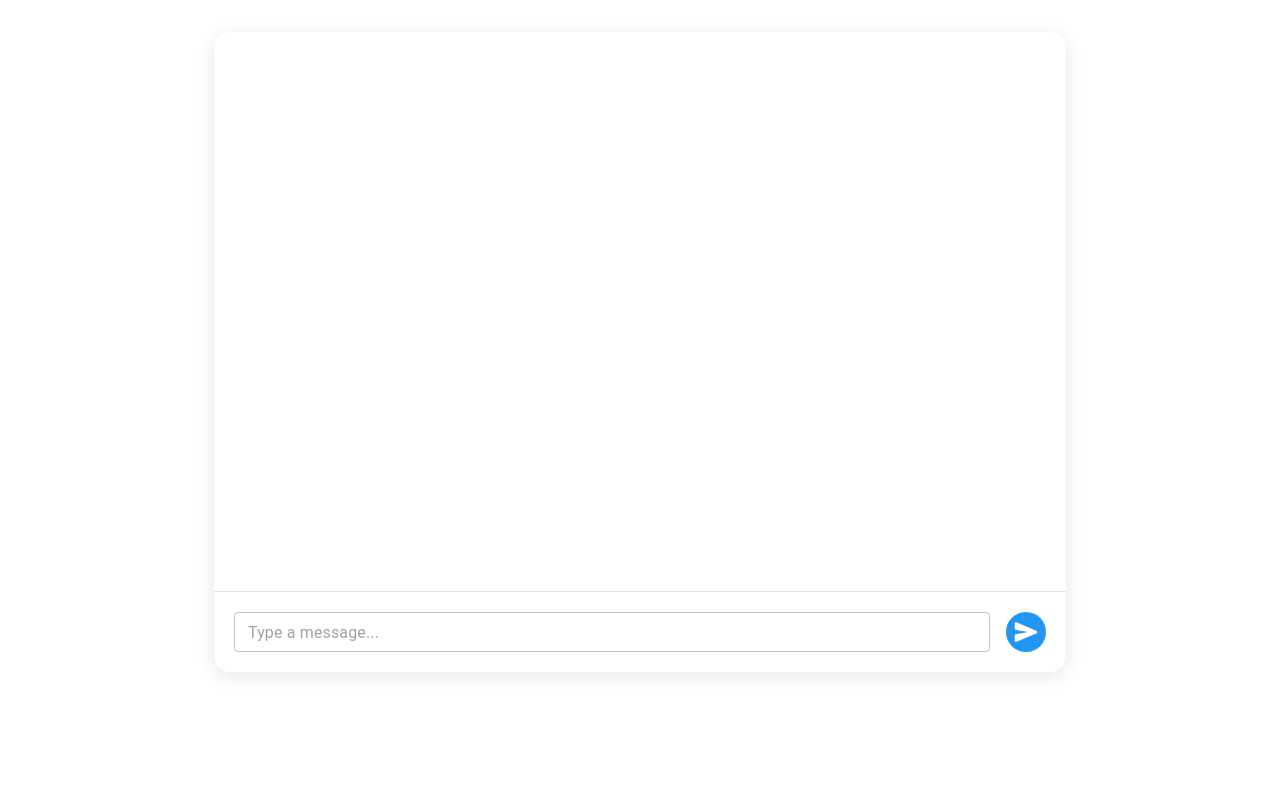
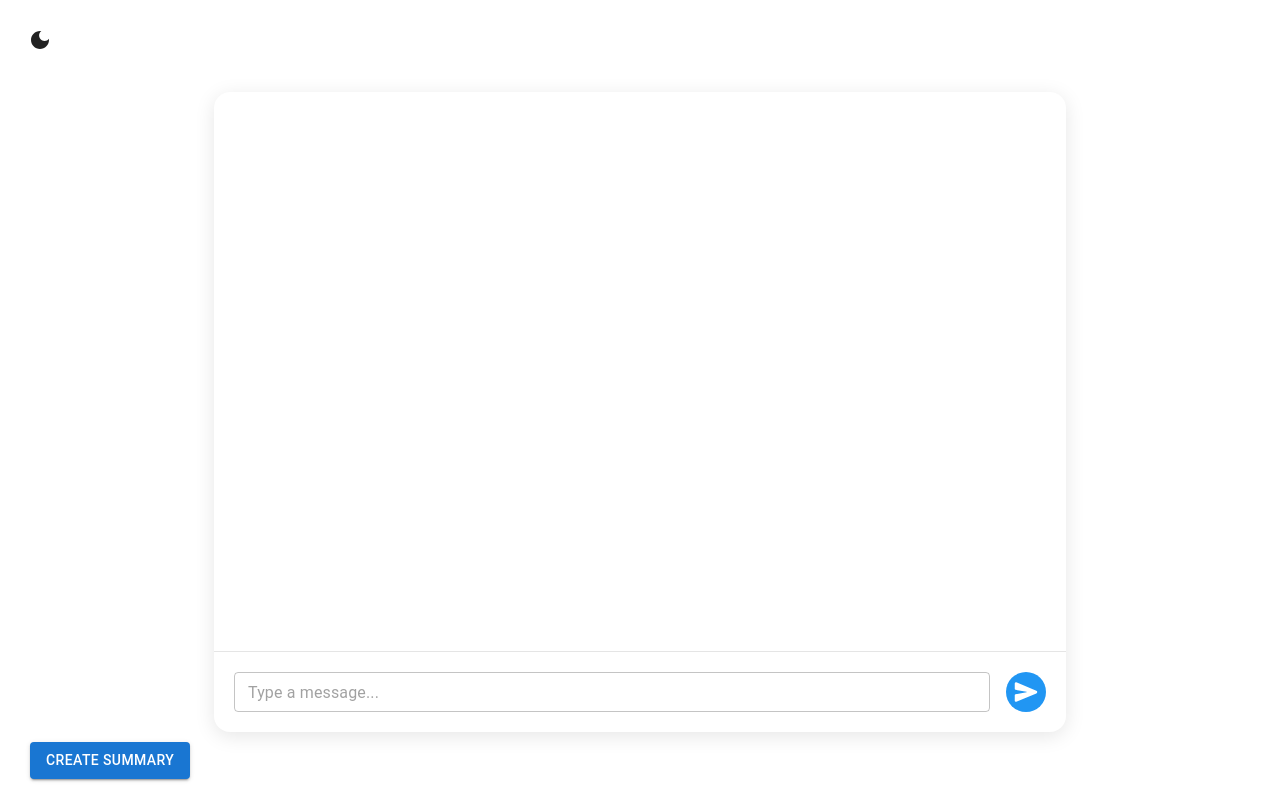
Before and after one commit to andranik-agamalian/socraticAi, a React (Vite) app in the folder client/: page / in a window 1280 px wide. Built offline with nearby package versions, Linux system fonts and the light colour scheme.

Commit message:
added a dark toggle + summary button

```diff
--- a/client/package.json
+++ b/client/package.json
@@ -13,6 +13,7 @@
   "dependencies": {
     "@emotion/react": "^11.14.0",
     "@emotion/styled": "^11.14.0",
+    "@mui/icons-material": "^6.4.1",
     "@mui/material": "^6.4.1",
     "react": "^18.3.1",
     "react-dom": "^18.3.1",
--- a/client/src/App.tsx
+++ b/client/src/App.tsx
@@ -1,26 +1,49 @@
-import ChatPage from "components/ChatPage";
+import { useState } from 'react';
+import ChatPage from 'components/ChatPage';
 import { v4 as uuidv4 } from 'uuid';
+import { ThemeProvider } from '@mui/material/styles';
+import CssBaseline from '@mui/material/CssBaseline';
+import { lightTheme, darkTheme } from './components/createTheme';
 
+// MUI Components & Icons
+import IconButton from '@mui/material/IconButton';
+import DarkModeIcon from '@mui/icons-material/DarkMode';
+import LightModeIcon from '@mui/icons-material/LightMode';
+
+// Generate or retrieve a unique session ID
 const getSessionId = (): string => {
   let sessionId: string | null = localStorage.getItem('sessionId');
 
-  // Generate a new sessionId if it doesn't exist or if it's null
   if (!sessionId || sessionId === 'null') {
-    sessionId = uuidv4(); // Generate a new sessionId
-    localStorage.setItem('sessionId', sessionId as string);
+    sessionId = uuidv4();
+    localStorage.setItem('sessionId', sessionId);
   }
-
-  return sessionId as string;
+  return sessionId;
 };
-
 
 const sessionId = getSessionId();
 
 function App() {
+  const [isDarkMode, setIsDarkMode] = useState(false);
+
+  // Toggle between light/dark mode
+  const toggleDarkMode = () => {
+    setIsDarkMode((prevMode) => !prevMode);
+  };
+
   return (
-    <>
-      <ChatPage sessionId={sessionId} />
-    </>
+    <ThemeProvider theme={isDarkMode ? darkTheme : lightTheme}>
+      <CssBaseline />
+      <div style={{  margin: '20px' }}>
+        {/* Icon Button to Toggle Dark/Light Mode */}
+        <IconButton onClick={toggleDarkMode} color="inherit">
+          {isDarkMode ? <LightModeIcon /> : <DarkModeIcon />}
+        </IconButton>
+
+        {/* Your Chat Page */}
+        <ChatPage sessionId={sessionId} />
+      </div>
+    </ThemeProvider>
   );
 }
 
--- a/client/src/components/chatpage.tsx
+++ b/client/src/components/chatpage.tsx
@@ -16,6 +16,9 @@ import {
 } from "@mui/material";
 import { styled } from "@mui/system";
 import { IoSend } from "react-icons/io5";
+
+import { Button, Dialog, DialogTitle, DialogContent, DialogActions } from "@mui/material";
+import '../styles/summaryStyle.css';
 
 const ChatContainer = styled(Paper)(({ theme }) => ({
   height: "80vh",
@@ -80,6 +83,80 @@ interface ChatUIProps {
   sessionId: string;
 }
 
+const OpenDialogButton: React.FC<ChatUIProps> = ({sessionId}) => {
+  const { send, responseMessage, resetResponsMessage } = useOpenAI(sessionId);
+  const [open, setOpen] = useState(false);
+  const [messages, setMessages] = useState<Message[]>([]);
+
+  // Prompt with the structured format
+  const summaryPrompt = `
+  {
+  "response": "🔥 Drop a one-liner summary that captures the session's essence!",
+  "student_level": "Choose one: beginner | intermediate | advanced",
+  "student_details": {
+    "likes": ["🎨 Things the student loves—could be math, music, or marshmallows!"],
+    "learning_preferences": ["📚 Preferred learning styles—think visuals, hands-on, or discussions!"],
+    "learning_style": "Select one: Diverging | Assimilating | Accommodating | Converging"
+  },
+  "topic": "🧐 What exciting topic did we dive into today?",
+  "ai_role": "What role did I play? Choose one: Coaching Role | Facilitator Role | Expert Role | Evaluator Role",
+  "session_report": {
+    "summary": "🌟 A quick overview of our journey today!",
+    "strengths": ["💪 Where the learner absolutely crushed it!"],
+    "struggles": ["🤔 Challenges the learner faced (and will conquer next time!)"],
+    "recommendations": ["📈 Tailored tips, tricks, or resources to keep the momentum going!"]
+  },
+  "correct_count": "✔️ How many correct answers did the student get?",
+  "incorrect_count": "❌ How many tricky spots did the student stumble on?"
+}
+  `;
+  // Handlers for opening and closing the dialog
+  const handleOpen = () => {
+    send(summaryPrompt);
+    setOpen(true)
+  };
+  const handleClose = () => setOpen(false);
+
+  useEffect(() => {
+    if (responseMessage) {
+      setMessages([
+        ...messages,
+        {
+          id: uuidv4(),
+          text: responseMessage,
+          isUser: false,
+          timestamp: createCurrentTimestamp(),
+          avatar: "images.unsplash.com/photo-1494790108377-be9c29b29330",
+        },
+      ]);
+      resetResponsMessage();
+    }
+    // eslint-disable-next-line react-hooks/exhaustive-deps
+  }, [responseMessage]);
+
+  return (
+    <div className="summary-wrapper25">
+      {/* Button to open the dialog */}
+      <Button variant="contained" color="primary" onClick={handleOpen}>
+        Create Summary
+      </Button>
+
+      {/* Dialog component */}
+      <Dialog open={open} onClose={handleClose}>
+        <DialogTitle>Summary</DialogTitle>
+        <DialogContent>
+          <Markdown>{messages[messages.length - 1]?.text || "No message yet"}</Markdown>
+        </DialogContent>
+        <DialogActions>
+          <Button onClick={handleClose} color="secondary">
+            Close
+          </Button>
+        </DialogActions>
+      </Dialog>
+    </div>
+  );
+};
+
 const ChatUI: React.FC<ChatUIProps> = ({ sessionId }) => {
   const [messages, setMessages] = useState<Message[]>([]);
   const [newMessage, setNewMessage] = useState("");
@@ -142,6 +219,8 @@ const ChatUI: React.FC<ChatUIProps> = ({ sessionId }) => {
   };
 
   return (
+    <div>
+
       <Container maxWidth="md" sx={{ mt: 4 }}>
         <ChatContainer>
           <MessagesContainer>
@@ -179,7 +258,6 @@ const ChatUI: React.FC<ChatUIProps> = ({ sessionId }) => {
                 placeholder="Type a message..."
                 variant="outlined"
                 size="small"
-              sx={{ backgroundColor: "#fff" }}
                 aria-label="Message input field"
               />
               <IconButton
@@ -198,6 +276,8 @@ const ChatUI: React.FC<ChatUIProps> = ({ sessionId }) => {
           </InputContainer>
         </ChatContainer>
       </Container>
+      <OpenDialogButton sessionId={sessionId}/>
+    </div>
   );
 };
 
--- /dev/null
+++ b/client/src/components/createTheme.tsx
@@ -0,0 +1,15 @@
+import { createTheme } from '@mui/material/styles';
+
+const lightTheme = createTheme({
+  palette: {
+    mode: 'light',
+  },
+});
+
+const darkTheme = createTheme({
+  palette: {
+    mode: 'dark',
+  },
+});
+
+export { lightTheme, darkTheme };
--- a/client/src/hooks/useOpenAI.ts
+++ b/client/src/hooks/useOpenAI.ts
@@ -3,6 +3,7 @@ import { chat } from "../api";
 
 export const useOpenAI = (sessionId: string) => {
   const [responseMessage, setResponseMessage] = useState("");
+  const [responseMessageSummary, setResponseMessageSummary] = useState("");
 
   const send = async (message: string) => {
     const response = await chat(message, sessionId);
@@ -12,11 +13,12 @@ export const useOpenAI = (sessionId: string) => {
     const cleanMessage = JSON.parse(data.responseMessage);
     console.log('Responding message', JSON.parse(data.responseMessage))
     setResponseMessage(cleanMessage.response);
+    setResponseMessageSummary(cleanMessage);
   };
 
   const resetResponsMessage = () => {
     setResponseMessage("");
   };
 
-  return { responseMessage, send, resetResponsMessage };
+  return { responseMessage, send, resetResponsMessage, responseMessageSummary };
 };
--- /dev/null
+++ b/client/src/styles/summaryStyle.css
@@ -0,0 +1,3 @@
+.summary-wrapper25{
+    padding: 10px;
+}
```
Also changed, not shown: 1 other file (tests, documents, lock files or other folders). Lines whose indentation alone changed are shown as unchanged.
